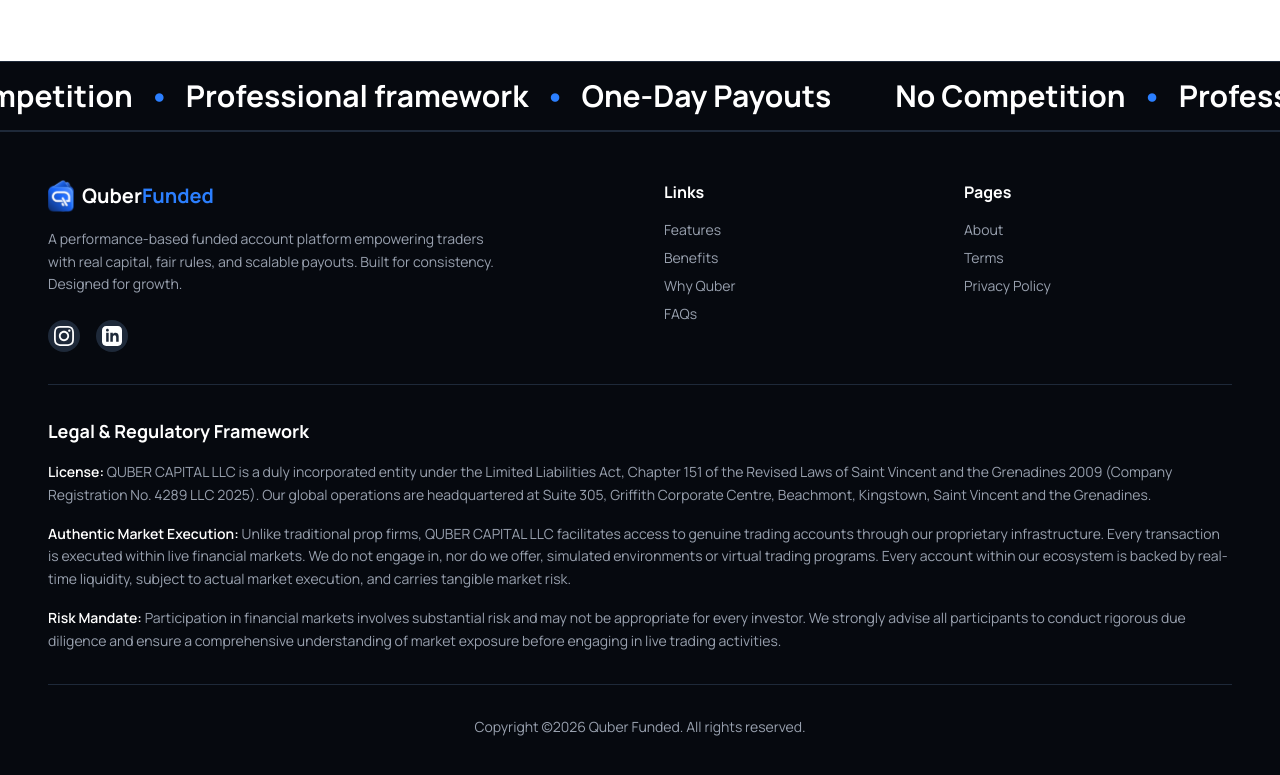
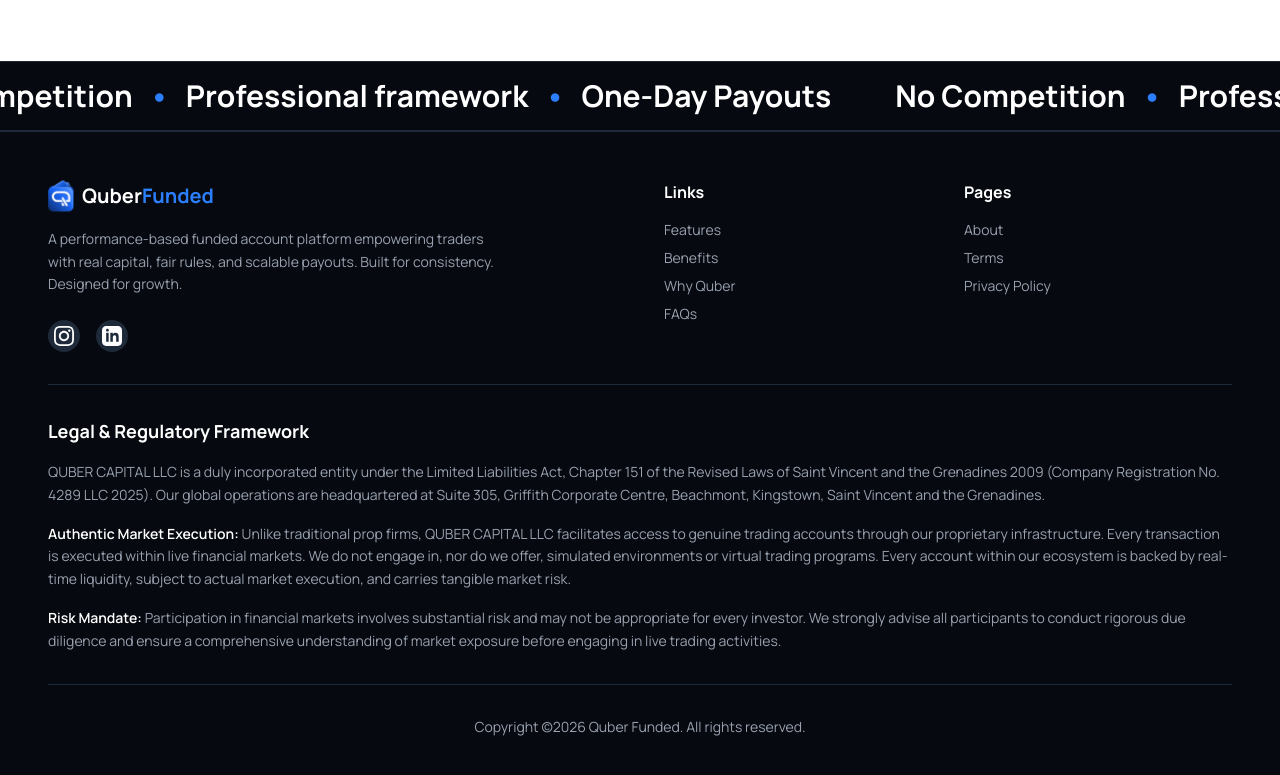
Before and after one commit to Quberfx/quber-funded, a React (Vite) app: page /about-us in a window 1280 px wide. Shown: the part 2500-3275 px from the top of the page. Built offline with nearby package versions, Linux system fonts and the light colour scheme.

Commit message:
removed license

```diff
--- a/src/components/Footer.jsx
+++ b/src/components/Footer.jsx
@@ -156,8 +156,7 @@
           </h3>
           <div className="space-y-4 text-gray-400 text-sm leading-relaxed">
             <p>
-              <span className="font-semibold text-white">License:</span> QUBER
-              CAPITAL LLC is a duly incorporated entity under the Limited
+              QUBER CAPITAL LLC is a duly incorporated entity under the Limited
               Liabilities Act, Chapter 151 of the Revised Laws of Saint Vincent
               and the Grenadines 2009 (Company Registration No. 4289 LLC 2025).
               Our global operations are headquartered at Suite 305, Griffith
```
